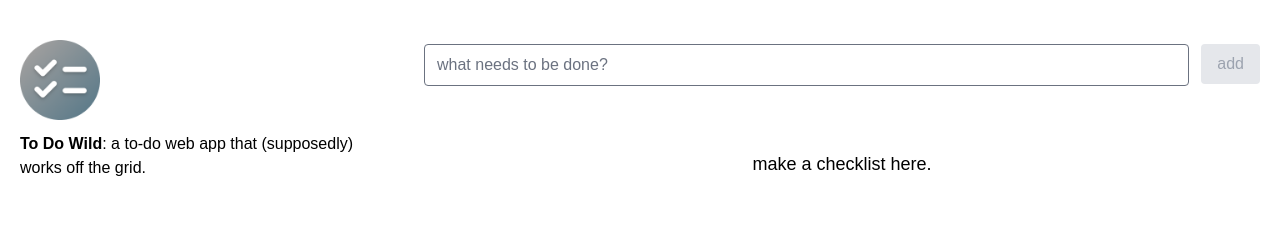
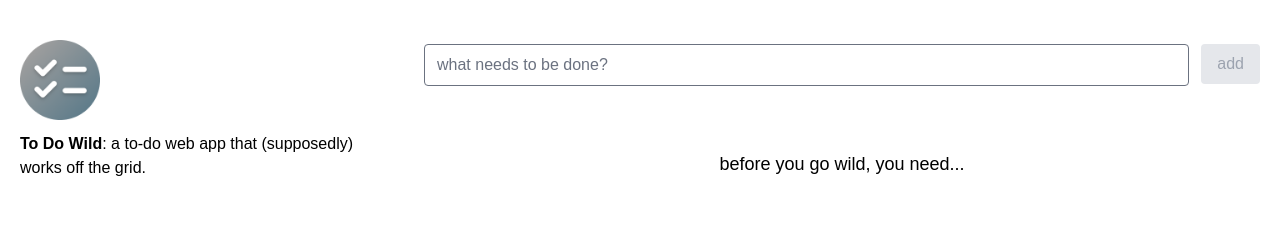
Before and after one commit to yuptogun/todo-wild, a Vue app: page / in a window 1280 px wide. Shown: the top 244 px of the page. Built offline with nearby package versions, Linux system fonts and the light colour scheme; a web font is replaced by a local one.

Commit message:
intro text variated

```diff
--- a/src/components/todo/List.vue
+++ b/src/components/todo/List.vue
@@ -5,6 +5,7 @@ import Item from './Item.vue';
 
 const inspirations = ['https://femiwiki.com/w/GO_WILD_SPEAK_LOUD_THINK_HARD', 'https://www.bible.com/ko/bible/1/EXO.4.12']
 const suggestions = [`why don't you go wild now?`, `now go wild.`, `now toward your wilderness.`]
+const introductions = [`list what you'd need in the wilderness.`, `before you go wild, you need...`, `let's make a wild checklist shall we?`]
 const getRandom = function (items: string[]) {
   return items[Math.floor(Math.random() * items.length)]
 }
@@ -26,7 +27,7 @@ const deleteTodo = (id: number) => {
       <span v-if="needsInspiration">
         guess you're ready. <a :href="getRandom(inspirations)" target="_blank" class="text-gray-700 hover:text-gray-600">{{ getRandom(suggestions) }}</a>
       </span>
-      <span v-else class="py-5">make a checklist here.</span>
+      <span v-else class="py-5">{{ getRandom(introductions) }}</span>
     </div>
     <ul v-else>
       <li v-for="(todo, i) in openTodos" :key="todo.id" class="border-b border-gray-200 py-3 last:border-none">
```
